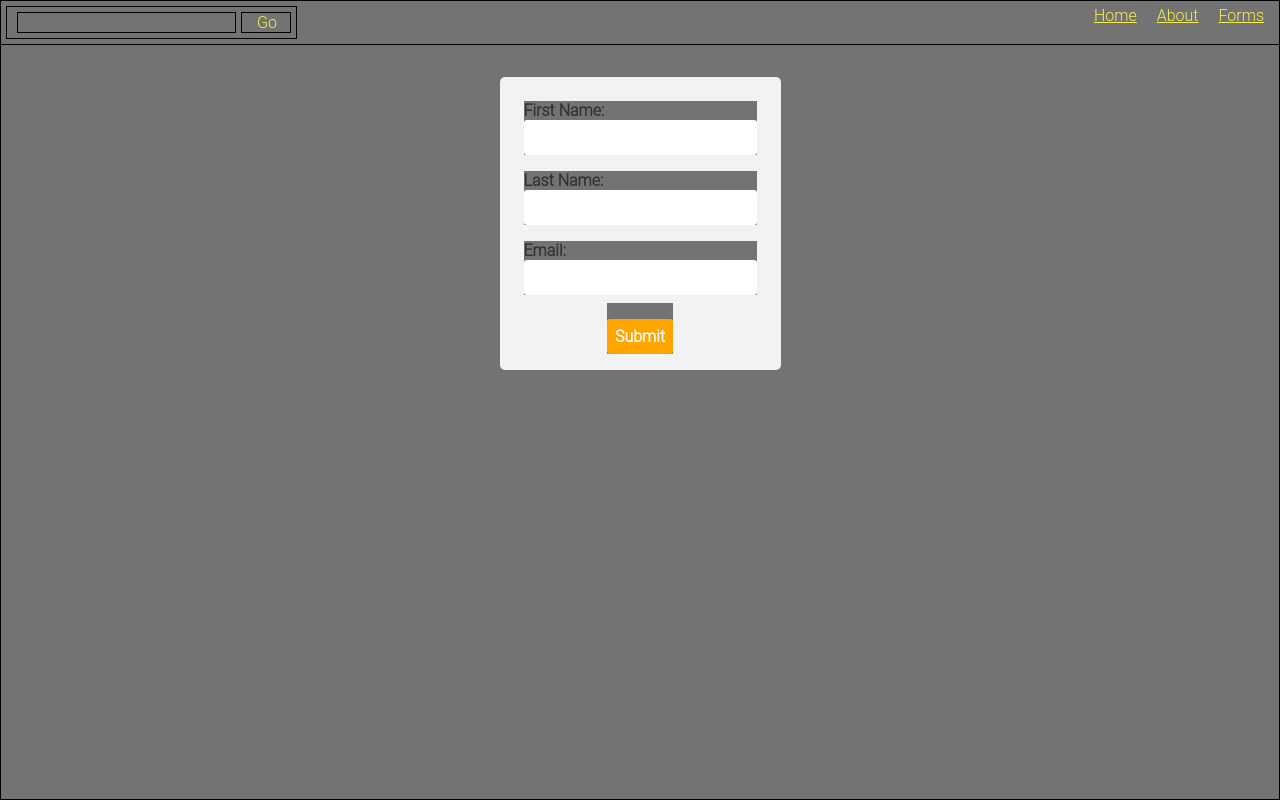
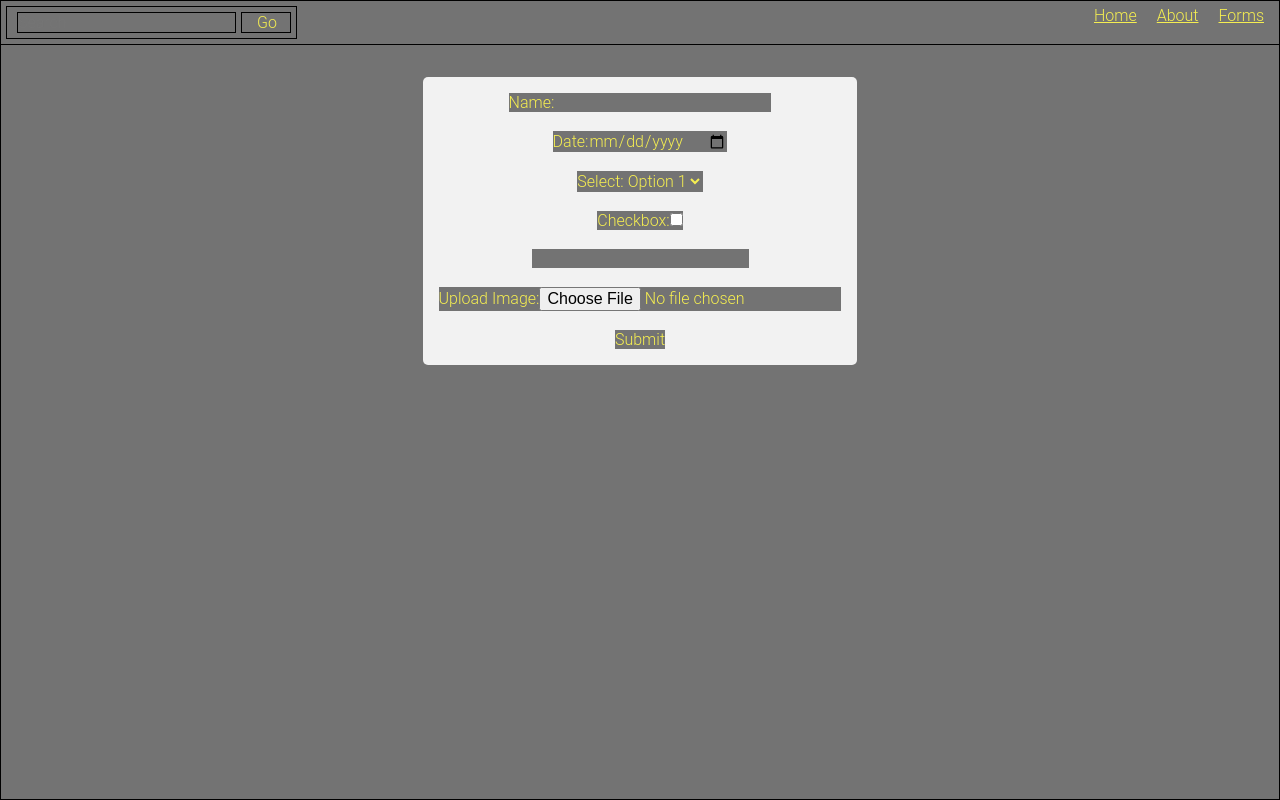
Before and after one commit to DmitryBogdan90/react-2023-q1, a React (Vite) app: page /forms in a window 1280 px wide. Built offline with nearby package versions, Linux system fonts and the light colour scheme.

Commit message:
add all inputs from requirements
Signed-off-by: Dmitry Bogdan <71260124+DmitryBogdan90@users.noreply.github.com>

```diff
--- a/src/pages/forms-page/FormsPage.tsx
+++ b/src/pages/forms-page/FormsPage.tsx
@@ -1,95 +1,149 @@
-import React, { Component, FormEvent } from 'react';
+import React, { Component } from 'react';
 
 import './FormsPage.css';
 
 interface FormState {
-  formData: FormData;
   isShowData: boolean;
+  name: string;
+  email: string;
+  date: string;
+  selectedOption: string;
+  isChecked: boolean;
+  selectedFile: File | null;
 }
 
-interface FormData {
-  firstName: string;
-  lastName: string;
-  email: string;
-}
+interface Props {}
 
 class FormsPage extends Component<{}, FormState> {
-  state: FormState = {
-    formData: {
-      firstName: '',
-      lastName: '',
+  constructor(props: Props) {
+    super(props);
+    this.state = {
+      name: '',
       email: '',
-    },
-    isShowData: false,
+      date: '',
+      selectedOption: '',
+      isChecked: false,
+      selectedFile: null,
+      isShowData: false,
+    };
+  }
+
+  handleNameChange = (event: React.ChangeEvent<HTMLInputElement>) => {
+    if (this.state.isShowData) {
+      this.setState({ isShowData: false });
+    }
+    this.setState({ name: event.target.value });
   };
 
-  handleInputChange = (event: React.ChangeEvent<HTMLInputElement>): void => {
-    const { name, value } = event.target;
-    this.setState((prevState) => ({
-      formData: {
-        ...prevState.formData,
-        [name]: value,
-      },
-    }));
+  handleDateChange = (event: React.ChangeEvent<HTMLInputElement>) => {
+    if (this.state.isShowData) {
+      this.setState({ isShowData: false });
+    }
+    this.setState({ date: event.target.value });
   };
 
-  handleSubmit = (event: FormEvent<HTMLFormElement>): void => {
+  handleOptionChange = (event: React.ChangeEvent<HTMLSelectElement>) => {
+    if (this.state.isShowData) {
+      this.setState({ isShowData: false });
+    }
+    this.setState({ selectedOption: event.target.value });
+  };
+
+  handleCheckboxChange = (event: React.ChangeEvent<HTMLInputElement>) => {
+    if (this.state.isShowData) {
+      this.setState({ isShowData: false });
+    }
+    this.setState({ isChecked: event.target.checked });
+  };
+
+  handleFileChange = (event: React.ChangeEvent<HTMLInputElement>) => {
+    if (this.state.isShowData) {
+      this.setState({ isShowData: false });
+    }
+    if (event.target.files !== null && event.target.files.length > 0) {
+      this.setState({ selectedFile: event.target.files[0] });
+    }
+  };
+
+  handleEmailChange = (event: React.ChangeEvent<HTMLInputElement>) => {
+    if (this.state.isShowData) {
+      this.setState({ isShowData: false });
+    }
+    this.setState({ email: event.target.value });
+  };
+
+  handleSubmit = (event: React.FormEvent<HTMLFormElement>) => {
     event.preventDefault();
-    this.setState(() => ({
-      isShowData: true,
-    }));
+    console.log('Name:', this.state.name);
+    console.log('Date:', this.state.date);
+    console.log('Selected Option:', this.state.selectedOption);
+    console.log('Is Checked:', this.state.isChecked);
+    console.log('Selected File:', this.state.selectedFile);
+    this.setState({ isShowData: true });
   };
 
   render() {
-    const { formData, isShowData } = this.state;
+    // const { formData, isShowData } = this.state;
 
     return (
       <div>
         <div className="form-wrapper">
           <form className="form" onSubmit={this.handleSubmit}>
-            <label className="form__input">
-              First Name:
+            <label>
+              Name:
+              <input type="text" value={this.state.name} onChange={this.handleNameChange} />
+            </label>
+            <br />
+            <label>
+              Date:
+              <input type="date" value={this.state.date} onChange={this.handleDateChange} />
+            </label>
+            <br />
+            <label>
+              Select:
+              <select value={this.state.selectedOption} onChange={this.handleOptionChange}>
+                <option value="option1">Option 1</option>
+                <option value="option2">Option 2</option>
+                <option value="option3">Option 3</option>
+              </select>
+            </label>
+            <br />
+            <label>
+              Checkbox:
               <input
-                type="text"
-                name="firstName"
-                required
-                value={formData.firstName}
-                onChange={this.handleInputChange}
+                type="checkbox"
+                checked={this.state.isChecked}
+                onChange={this.handleCheckboxChange}
               />
             </label>
-            <label className="form__input">
-              Last Name:
-              <input
-                type="text"
-                name="lastName"
-                required
-                value={formData.lastName}
-                onChange={this.handleInputChange}
-              />
-            </label>
-            <label className="form__input">
-              Email:
+            <br />
+            <label>
               <input
                 type="email"
                 name="email"
                 required
-                value={formData.email}
-                onChange={this.handleInputChange}
+                value={this.state.email}
+                onChange={this.handleEmailChange}
               />
             </label>
-            <div className="form__actions">
-              <button className="form__button" type="submit">
-                Submit
-              </button>
-            </div>
+            <br />
+            <label>
+              Upload Image:
+              <input type="file" accept="image/*" onChange={this.handleFileChange} />
+            </label>
+            <br />
+            <button type="submit">Submit</button>
           </form>
         </div>
 
-        {isShowData && (
+        {this.state.isShowData && (
           <div className="form-content">
-            <div>Firstname: {formData.firstName}</div>
-            <div>Lastname: {formData.lastName}</div>
-            <div>Email: {formData.email}</div>
+            <div>Name: {this.state.name}</div>
+            <div>Date: {this.state.date}</div>
+            <div>Email: {this.state.email}</div>
+            <div>isChecked: {this.state.isChecked}</div>
+            <div>Option: {this.state.selectedOption}</div>
+            <div>File: {this.state.selectedFile?.toString()}</div>
           </div>
         )}
       </div>
```
